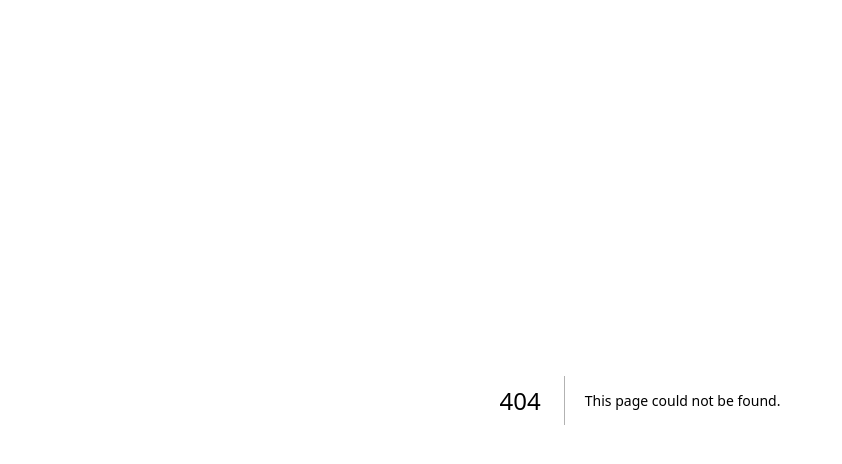
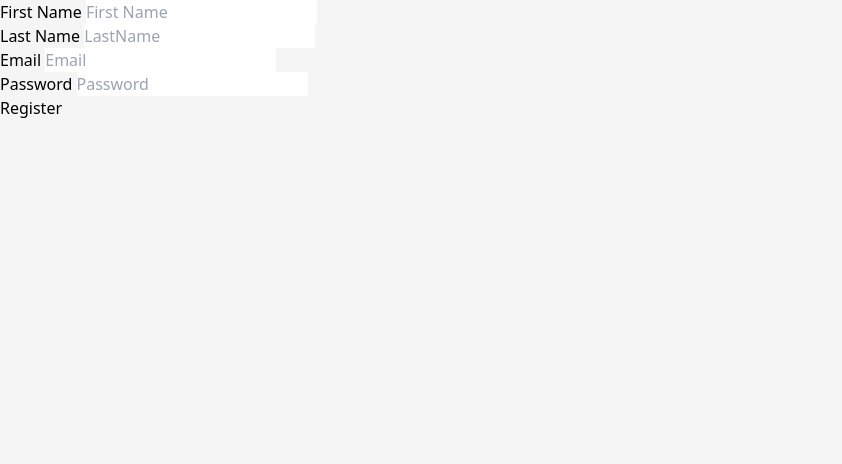
Before and after one commit to RodrigoKalvans/TutorAppGit, a Next.js app: page /testSignUp in a window 1280 px wide. Before the commit this address had no page. Shown: the top 464 px of the page, without its empty margins (0-842 px from the left). Built offline with nearby package versions, Linux system fonts and the light colour scheme.

Commit message:
feat: add fake signup page for demo

```diff
--- a/src/pages/index.tsx
+++ b/src/pages/index.tsx
@@ -48,7 +48,7 @@ export default function Home() {
 
           <div className="ml-32">
             <Button style="bg-orange-500 text-lg" >Browse</Button>
-            <Button style="bg-blue-600 text-lg" >Join us</Button>
+            <Button style="bg-blue-600 text-lg" link="/testSignUp">Join us</Button>
           </div>
         </div>
 
--- /dev/null
+++ b/src/pages/testSignUp.tsx
@@ -0,0 +1,72 @@
+import { useState } from "react";
+
+const testSignUp = () => {
+  const [firstName, setFirstName] = useState(null);
+  const [lastName, setLastName] = useState(null);
+  const [email, setEmail] = useState(null);
+  const [password,setPassword] = useState(null);
+
+  const handleInputChange = (e) => {
+    const {id , value} = e.target;
+    if(id === "firstName"){
+        setFirstName(value);
+    }
+    if(id === "lastName"){
+        setLastName(value);
+    }
+    if(id === "email"){
+        setEmail(value);
+    }
+    if(id === "password"){
+        setPassword(value);
+    }
+  }
+
+  const handleSubmit = async () => {
+    const res = await fetch("http://localhost:3000/api/auth/signup", {
+      method: "POST",
+      body: JSON.stringify({
+        firstName: firstName,
+        lastName: lastName,
+        role: "tutor",
+        email: email,
+        password: password
+      }),
+      headers: {
+        'Content-Type': 'application/json'
+      },
+    });
+
+    const json = await res.json();
+
+    console.log(json);
+  }
+
+  return(
+    <div className="form">
+        <div className="form-body">
+            <div className="username">
+                <label className="form__label">First Name </label>
+                <input onChange = {(e) => handleInputChange(e)} type="text" id="firstName" placeholder="First Name"/>
+            </div>
+            <div className="lastname">
+                <label className="form__label">Last Name </label>
+                <input  type="text" name="" id="lastName" onChange = {(e) => handleInputChange(e)}placeholder="LastName"/>
+            </div>
+            <div className="email">
+                <label className="form__label">Email </label>
+                <input  type="email" id="email" onChange = {(e) => handleInputChange(e)}placeholder="Email"/>
+            </div>
+            <div className="password">
+                <label className="form__label">Password </label>
+                <input onChange = {(e) => handleInputChange(e)} type="password"  id="password" placeholder="Password"/>
+            </div>
+        </div>
+        <div>
+            <button onClick={async () => await handleSubmit()} type="submit">Register</button>
+        </div>
+    </div>
+  )
+};
+
+export default testSignUp;
```
